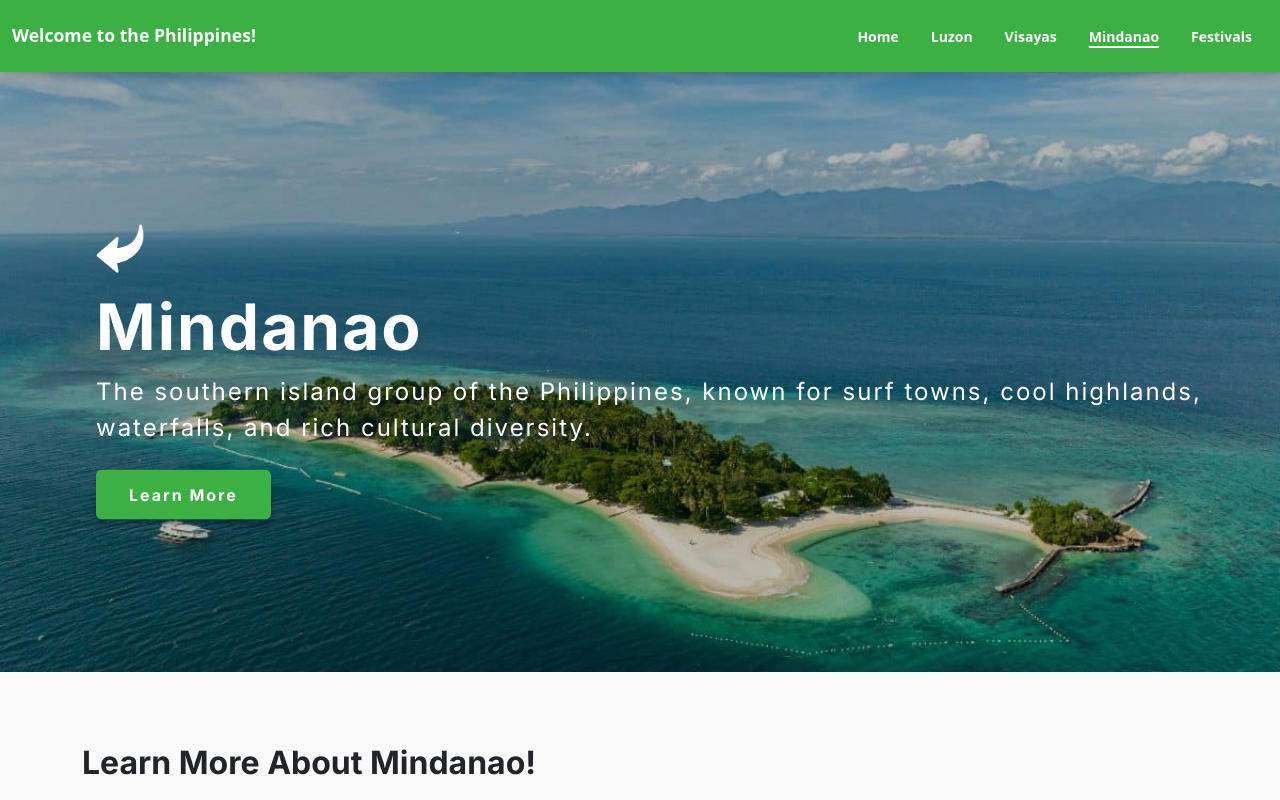
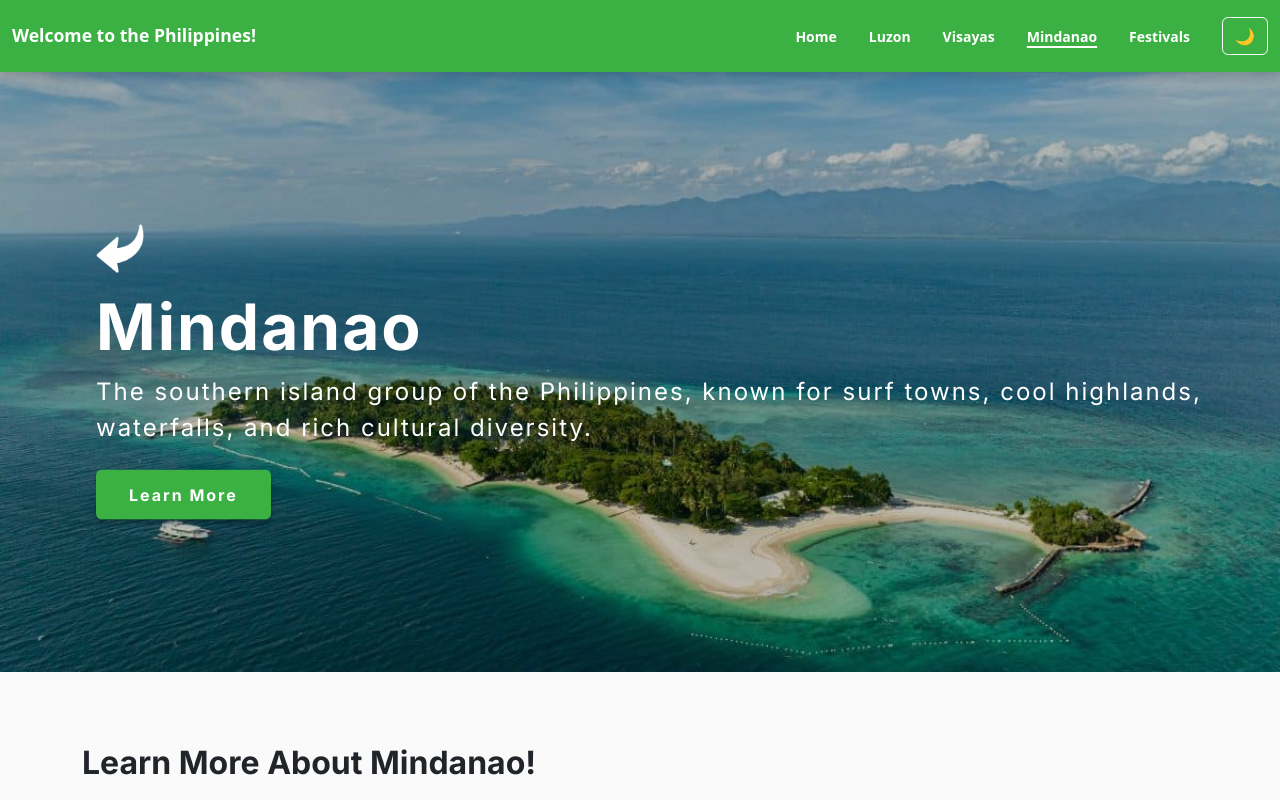
Before and after one commit to roldnton/Travel-Blog-Project, a website built with webpack: page mindanao/mindanao.html in a window 1280 px wide. Shown: the top 800 px of the page. Built offline with nearby package versions, Linux system fonts and the light colour scheme.

Commit message:
dark mode added

```diff
--- a/mindanao/mindanao.html
+++ b/mindanao/mindanao.html
@@ -24,6 +24,9 @@
             <li class="nav-item"><a class="nav-link px-3" href="../visayas/visayas.html">Visayas</a></li>
             <li class="nav-item"><a class="nav-link px-3 active" aria-current="page" href="../mindanao/mindanao.html">Mindanao</a></li>
             <li class="nav-item"><a class="nav-link px-3" href="../festivals.html">Festivals</a></li>
+            <button id="themeToggle" class="btn btn-outline-light ms-3">
+              🌙
+            </button>
           </ul>
         </div>
       </div>
```
